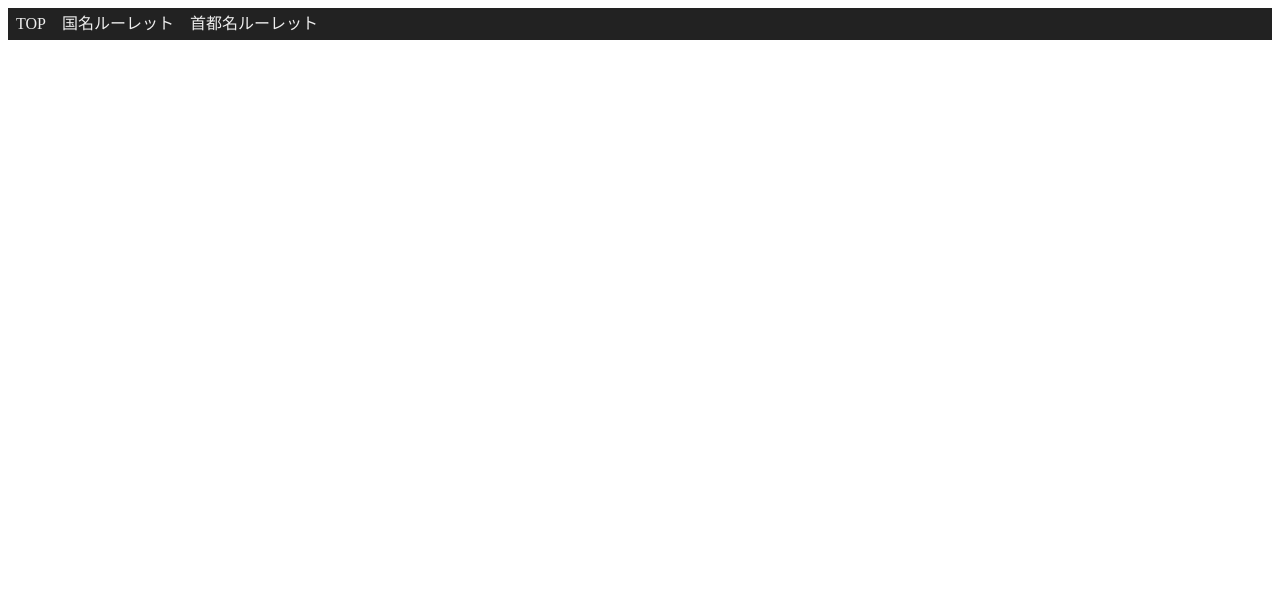
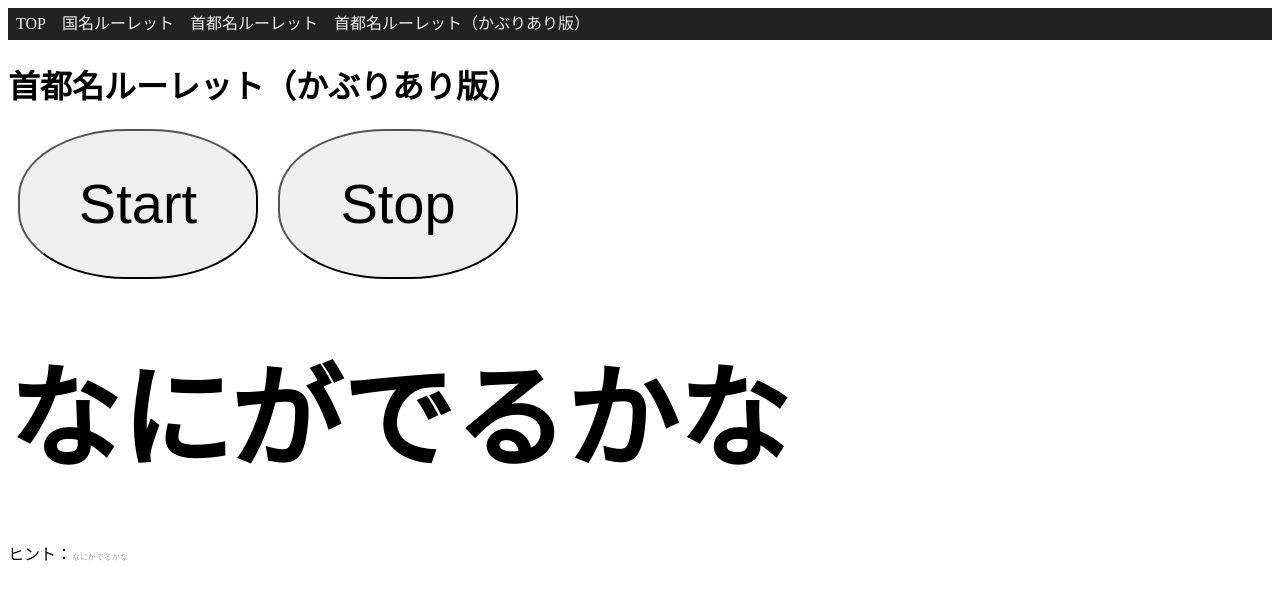
Before and after one commit to baum9chen/webapp-vue, a Nuxt app: page /Capital2 in a window 1280 px wide. Shown: the top 600 px of the page. Built offline with nearby package versions, Linux system fonts and the light colour scheme.

Commit message:
かぶりあり版首都名ルーレットの追加

```diff
--- a/components/Navi.vue
+++ b/components/Navi.vue
@@ -3,6 +3,7 @@
     <nuxt-link to="/">TOP</nuxt-link>
     <nuxt-link to="/country">国名ルーレット</nuxt-link>
     <nuxt-link to="/capital">首都名ルーレット</nuxt-link>
+    <nuxt-link to="/capital2">首都名ルーレット（かぶりあり版）</nuxt-link>
   </nav>
 </template>
 
--- /dev/null
+++ b/pages/Capital2.vue
@@ -0,0 +1,93 @@
+<template>
+  <div class="container">
+    <h1>首都名ルーレット（かぶりあり版）</h1>
+    <div class="content">
+      <p>
+        <button class="roulette-btn roulette-button-start" @click="start_roulette">Start</button>
+        <button class="roulette-btn roulette-button-stop" @click="stop_roulette">Stop</button>
+      </p>
+      <p class="content-country">{{ roulette }}</p>
+      <p class="content-country-hint">ヒント：<span class="content-country-hint-text">{{ roulette_hint }}</span></p>
+    </div>
+  </div>
+</template>
+
+<script lang="ts">
+import Vue from 'vue'
+
+export default Vue.extend({
+  data() {
+    const json_data = require('~/static/info.json')
+    var countries = []
+    for (var i = 0; i < json_data.length; ++i) {
+      countries.push({
+        'name': json_data[i]['properties']['capital'],
+        'hint': json_data[i]['text']
+      })
+    }
+
+    return {
+      countries: countries,
+      roulette: 'なにがでるかな',
+      roulette_hint: 'なにがでるかな',
+      timer: null as number | null,
+    }
+  },
+  methods: {
+    start_roulette() {
+      if (this.timer !== null) {
+        console.log('roulette is active.')
+        return
+      }
+      if (this.countries.length === 0) {
+        console.log('no countries')
+        return
+      }
+      this.timer = window.setInterval(() => {
+        let idx = Math.floor(Math.random() * this.countries.length)
+        // this.countries.length - 1 にすると最後の要素が出なくなる
+        // this.countries.lengthだと最大値が配列のindexから溢れるはずなので保険として
+        if (idx == this.countries.length) {
+          idx -= 1
+        }
+        this.roulette = this.countries[idx]['name']
+        this.roulette_hint = this.countries[idx]['hint']
+      }, 100)
+    },
+    stop_roulette() {
+      if (this.timer === null) {
+        console.log('timer is not active')
+        return
+      }
+      window.clearInterval(this.timer)
+      this.timer = null
+    },
+  }
+})
+</script>
+
+<style scoped>
+div.content {
+  font-family: sans-serif;
+}
+h1 {
+  font-size: 2em;
+}
+button.roulette-btn {
+  width: 240px;
+  height: 150px;
+  border-radius: 45%;
+  font-size: 3.5em;
+  margin: 0px 10px;
+}
+p.content-country {
+  font-weight: bold;
+  font-size: 7em;
+  margin: 50px 0px;
+}
+p.content-country-hint span.content-country-hint-text {
+  font-size: 0.5em;
+  color: #aaaaaa;
+}
+
+</style>
```
